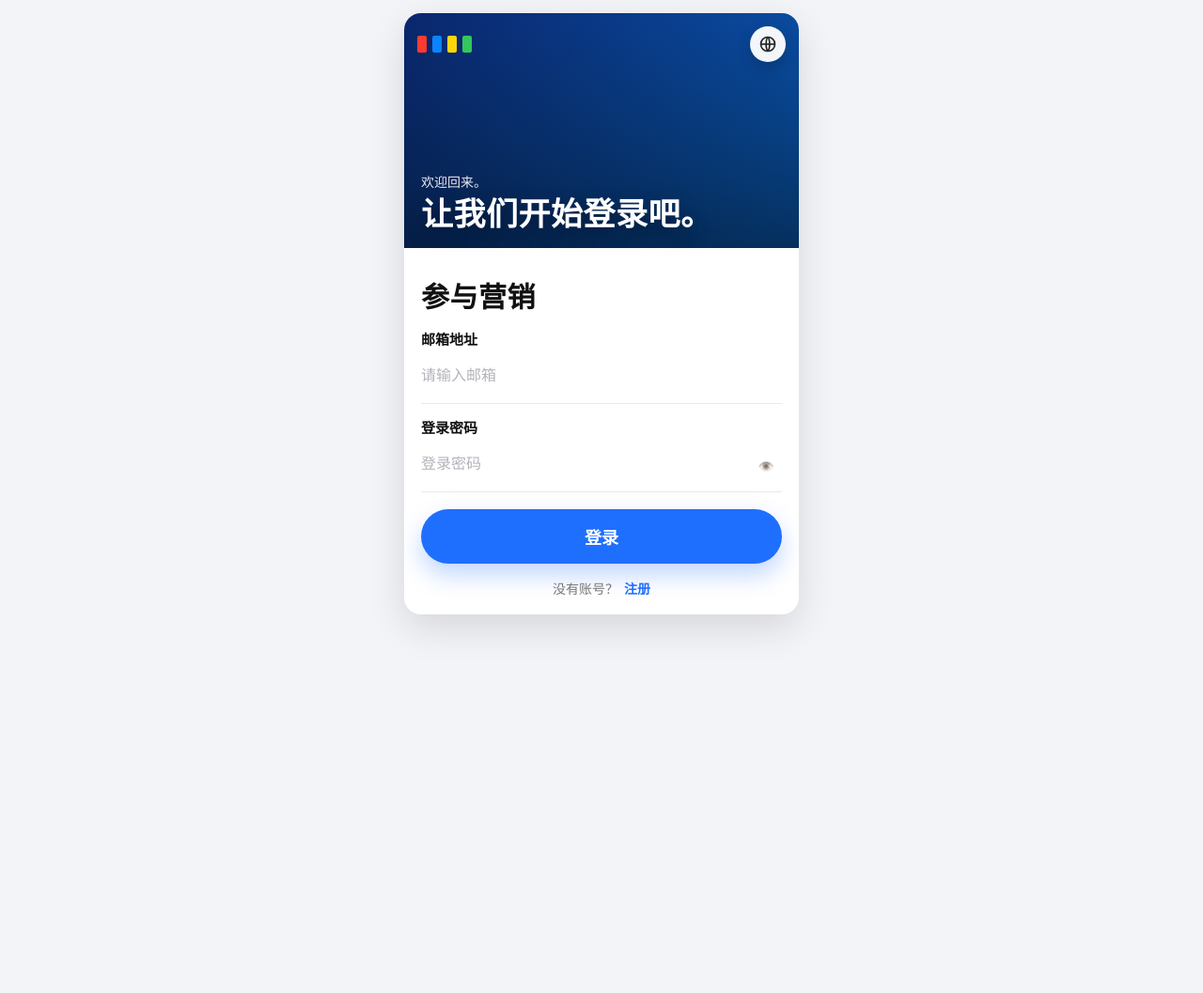
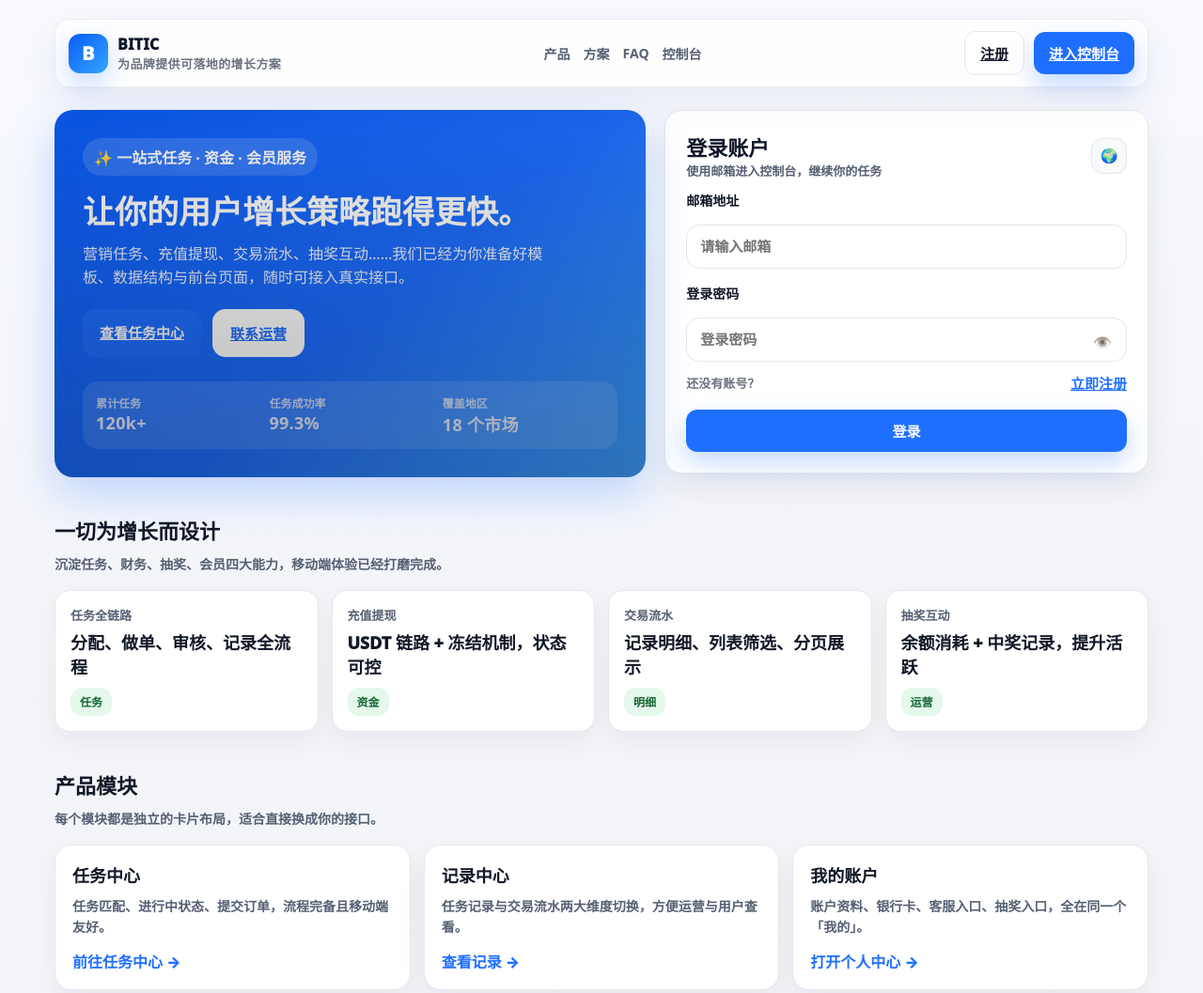
Before and after one commit to ttn3166/shua1, a plain HTML site: page index.html in a window 1280 px wide. Shown: the top 1057 px of the page at 94% size. Before the commit the page ends 800 px from the top, so only its background shows below. Drawn offline with Linux system fonts and the light colour scheme.

Commit message:
Unify tabbar styling and refresh homepage

```diff
--- /dev/null
+++ b/css/home.css
@@ -0,0 +1,153 @@
+:root{
+  --blue:#1f6fff;
+  --dark:#0f172a;
+  --text:#111827;
+  --muted:#566074;
+  --bg:#f5f7fb;
+  --card:#ffffff;
+  --line:#e5e7eb;
+  --accent:#22c55e;
+}
+*
+{box-sizing:border-box;}
+body{
+  margin:0;
+  font-family:system-ui,-apple-system,Segoe UI,Roboto,Helvetica,Arial,"PingFang SC","Microsoft YaHei",sans-serif;
+  background:linear-gradient(180deg,#f7f9ff 0%,#f2f4f8 40%,#f7f9ff 100%);
+  color:var(--text);
+  -webkit-tap-highlight-color: transparent;
+}
+
+.page{max-width:1200px;margin:0 auto;padding:20px 18px 60px;}
+
+.site-header{
+  display:flex;
+  align-items:center;
+  justify-content:space-between;
+  gap:14px;
+  padding:12px 14px;
+  border-radius:16px;
+  background:rgba(255,255,255,.85);
+  border:1px solid rgba(229,231,235,.7);
+  box-shadow:0 14px 40px rgba(15,23,42,.06);
+  position:sticky;
+  top:0;
+  backdrop-filter:blur(12px);
+  -webkit-backdrop-filter:blur(12px);
+  z-index:10;
+}
+.logo{
+  display:flex;
+  align-items:center;
+  gap:10px;
+  font-weight:1000;
+  letter-spacing:.4px;
+  color:var(--dark);
+}
+.logo .mark{
+  width:42px;height:42px;border-radius:12px;
+  background:linear-gradient(135deg,#0b5cf6,#32a6ff);
+  display:grid;place-items:center;
+  color:#fff;font-size:20px;
+  box-shadow:0 10px 26px rgba(31,111,255,.25);
+}
+.nav-links{display:flex;gap:14px;flex-wrap:wrap;align-items:center;}
+.nav-links a{color:var(--muted);text-decoration:none;font-weight:800;font-size:14px;}
+.nav-links a:hover{color:var(--blue);}
+
+.header-actions{display:flex;gap:10px;align-items:center;}
+.btn{border:0;cursor:pointer;font-weight:900;border-radius:12px;padding:12px 16px;font-size:15px;transition:all .2s ease;}
+.btn.primary{background:var(--blue);color:#fff;box-shadow:0 12px 26px rgba(31,111,255,.25);}
+.btn.ghost{background:#fff;border:1px solid var(--line);color:var(--text);}
+.btn.link{background:transparent;color:var(--blue);padding:8px 0;font-weight:900;}
+.btn.primary:active{transform:scale(.99);}
+
+.hero{margin-top:24px;display:grid;grid-template-columns:1.1fr .9fr;gap:20px;align-items:start;}
+.hero-card{background:linear-gradient(140deg,#0b5cf6,#1f6fff 55%,#3fa2ff);color:#fff;border-radius:20px;position:relative;overflow:hidden;min-height:360px;padding:30px;box-shadow:0 18px 46px rgba(31,111,255,.25);}
+.hero-card::after{content:"";position:absolute;inset:0;background:linear-gradient(180deg,rgba(0,0,0,.08),rgba(0,0,0,.28));pointer-events:none;}
+.hero-badge{display:inline-flex;align-items:center;gap:8px;padding:8px 12px;border-radius:999px;background:rgba(255,255,255,.15);backdrop-filter:blur(4px);font-weight:900;}
+.hero-title{margin:18px 0 12px;font-size:34px;line-height:1.2;font-weight:1000;max-width:500px;}
+.hero-sub{margin:0 0 20px;font-size:16px;line-height:1.6;max-width:520px;opacity:.95;}
+.hero-actions{display:flex;gap:12px;flex-wrap:wrap;}
+.hero-actions .btn{padding:14px 18px;border-radius:14px;}
+.hero-actions .btn.secondary{background:#fff;color:var(--blue);border:1px solid rgba(255,255,255,.35);}
+.hero-fig{
+  margin-top:26px;
+  background:rgba(255,255,255,.12);
+  border-radius:16px;
+  padding:14px;
+  display:grid;
+  grid-template-columns:repeat(3,1fr);
+  gap:12px;
+  color:#e8edff;
+  font-weight:900;
+  backdrop-filter:blur(4px);
+}
+.hero-fig .k{font-size:12px;opacity:.85;}
+.hero-fig .v{font-size:18px;letter-spacing:.3px;}
+
+.login-panel{background:var(--card);border-radius:18px;padding:22px;border:1px solid var(--line);box-shadow:0 14px 36px rgba(15,23,42,.08);}
+.login-head{display:flex;align-items:center;justify-content:space-between;gap:12px;margin-bottom:6px;}
+.login-title{margin:0;font-size:22px;font-weight:1000;color:var(--dark);}
+.login-sub{margin:0;color:var(--muted);font-weight:800;font-size:13px;}
+.login-card{display:flex;flex-direction:column;gap:10px;}
+.label{font-weight:900;font-size:14px;margin-top:6px;}
+.field{position:relative;margin-top:6px;}
+.input{width:100%;padding:14px 44px 14px 14px;border-radius:14px;border:1px solid var(--line);outline:none;font-size:15px;font-weight:800;background:#fff;}
+.input:focus{border-color:rgba(31,111,255,.6);box-shadow:0 0 0 4px rgba(31,111,255,.12);}
+.eye{position:absolute;right:8px;top:8px;width:36px;height:36px;border-radius:12px;border:0;background:transparent;cursor:pointer;opacity:.65;font-size:16px;}
+.small-action{display:flex;align-items:center;gap:10px;justify-content:space-between;margin-top:-6px;}
+.msg{display:none;margin-top:6px;color:#d14343;font-weight:800;font-size:13px;line-height:1.5;}
+
+.login-btn{width:100%;}
+.lang-btn{border:1px solid var(--line);background:#f8f9fb;color:var(--text);border-radius:12px;width:38px;height:38px;display:grid;place-items:center;cursor:pointer;font-size:15px;}
+
+.section{margin-top:40px;}
+.section-title{margin:0 0 10px;font-size:22px;font-weight:1000;}
+.section-sub{margin:0 0 18px;font-size:14px;color:var(--muted);font-weight:800;}
+
+.feature-grid{display:grid;grid-template-columns:repeat(auto-fit,minmax(220px,1fr));gap:14px;}
+.tile{padding:16px;border-radius:16px;border:1px solid var(--line);background:var(--card);box-shadow:0 10px 26px rgba(15,23,42,.05);}
+.tile .k{font-size:13px;color:var(--muted);font-weight:800;}
+.tile .v{margin-top:6px;font-size:18px;font-weight:1000;}
+.tile .tag{display:inline-flex;padding:6px 10px;border-radius:12px;background:rgba(34,197,94,.12);color:#166534;font-weight:900;font-size:12px;margin-top:10px;}
+
+.cards{display:grid;grid-template-columns:repeat(auto-fit,minmax(260px,1fr));gap:14px;}
+.card{padding:18px;border-radius:18px;background:var(--card);border:1px solid var(--line);box-shadow:0 12px 30px rgba(15,23,42,.06);}
+.card h3{margin:0 0 10px;font-size:18px;}
+.card p{margin:0;color:var(--muted);line-height:1.6;font-weight:800;font-size:14px;}
+.card .cta-link{display:inline-flex;align-items:center;gap:8px;margin-top:12px;color:var(--blue);text-decoration:none;font-weight:900;}
+
+.product-grid{display:grid;grid-template-columns:repeat(auto-fit,minmax(240px,1fr));gap:14px;}
+.product{padding:16px;border-radius:16px;border:1px solid var(--line);background:#0f172a;color:#e5edff;box-shadow:0 18px 32px rgba(15,23,42,.25);}
+.product h4{margin:0;font-size:16px;}
+.product p{margin:8px 0 10px;color:#cbd5f5;font-weight:800;line-height:1.6;}
+.product .btn{width:100%;border:1px solid rgba(255,255,255,.3);color:#fff;background:rgba(255,255,255,.08);}
+.product .meta{display:flex;justify-content:space-between;font-weight:900;font-size:12px;opacity:.9;}
+
+.cta-band{margin-top:36px;padding:26px;border-radius:18px;background:linear-gradient(120deg,#0b5cf6,#1f6fff 55%,#32a6ff);color:#fff;display:grid;grid-template-columns:1.5fr .8fr;align-items:center;gap:16px;box-shadow:0 16px 38px rgba(31,111,255,.25);}
+.cta-band h3{margin:0;font-size:24px;font-weight:1000;}
+.cta-band p{margin:10px 0 0;font-weight:800;line-height:1.6;opacity:.92;}
+.cta-band .btn{width:fit-content;}
+
+.faq{display:grid;grid-template-columns:repeat(auto-fit,minmax(260px,1fr));gap:14px;}
+.faq .item{padding:16px;border-radius:16px;border:1px solid var(--line);background:var(--card);box-shadow:0 10px 24px rgba(15,23,42,.05);}
+.faq .q{margin:0 0 8px;font-weight:1000;font-size:16px;}
+.faq .a{margin:0;color:var(--muted);font-weight:800;line-height:1.6;}
+
+.footer{margin-top:40px;text-align:center;color:var(--muted);font-weight:800;font-size:13px;}
+.footer a{color:var(--blue);font-weight:900;text-decoration:none;}
+
+@media (max-width:960px){
+  .hero{grid-template-columns:1fr;}
+  .hero-card{min-height:320px;}
+  .site-header{flex-wrap:wrap;}
+}
+@media (max-width:640px){
+  .page{padding:16px 14px 40px;}
+  .hero-card{padding:22px;}
+  .hero-title{font-size:28px;}
+  .hero-fig{grid-template-columns:repeat(2,1fr);}
+  .cta-band{grid-template-columns:1fr;}
+  .nav-links{justify-content:flex-start;gap:10px;}
+}
--- a/css/nav.css
+++ b/css/nav.css
@@ -3,39 +3,44 @@
   --nav-text:#111827;
   --nav-muted:#667085;
   --nav-line:#e7e7ee;
+  --tabbar-height:86px;
 }
 
-/* 给页面底部留出空间，避免被 tabbar 挡住 */
-.pagePadBottom{height:86px}
+/* 给页面底部留出空间，避免被 tabbar 挡住（含安全区） */
+.pagePadBottom{height:calc(var(--tabbar-height) + env(safe-area-inset-bottom, 0px))}
 
-/* 统一 tabbar（用 !important 防止被 tasks/me 等页面覆盖成深色或缩小） */
+/* 统一 tabbar（用 !important 防止被覆盖） */
 .tabbar{
   position:fixed !important;
   left:0 !important; right:0 !important; bottom:0 !important;
   z-index:9999 !important;
 
-  height:72px !important;
-  padding:10px 12px calc(10px + env(safe-area-inset-bottom, 0px)) !important;
+  min-height:var(--tabbar-height) !important;
+  padding:12px 14px calc(12px + env(safe-area-inset-bottom, 0px)) !important;
 
-  background:rgba(255,255,255,.94) !important;
+  background:rgba(255,255,255,.96) !important;
   border-top:1px solid var(--nav-line) !important;
   box-shadow:0 -12px 30px rgba(16,24,40,.10) !important;
   backdrop-filter: blur(12px);
   -webkit-backdrop-filter: blur(12px);
+
+  touch-action:manipulation !important;
+  pointer-events:auto !important;
 }
 
 .tabbar .tabs{
-  max-width:460px !important;
+  max-width:520px !important;
   margin:0 auto !important;
-  height:52px !important;
+  min-height:52px !important;
 
   display:grid !important;
   grid-template-columns:repeat(4, 1fr) !important;
-  gap:6px !important;
+  gap:8px !important;
   align-items:center !important;
 }
 
 .tabbar .tab{
+  position:relative !important;
   appearance:none !important;
   -webkit-appearance:none !important;
 
@@ -47,14 +52,15 @@
   flex-direction:column !important;
   align-items:center !important;
   justify-content:center !important;
+  gap:4px !important;
 
   height:52px !important;
   border-radius:16px !important;
-  padding:6px 0 !important;
+  padding:8px 0 !important;
 
   color:var(--nav-muted) !important;
   font-weight:800 !important;
-  font-size:12px !important;
+  font-size:13px !important;
   line-height:1.1 !important;
 
   user-select:none !important;
@@ -64,7 +70,6 @@
 .tabbar .tab .ico{
   font-size:22px !important;
   line-height:1 !important;
-  margin-bottom:4px !important;
 }
 
 .tabbar .tab span{
@@ -75,6 +80,20 @@
 .tabbar .tab.active{
   color:var(--nav-blue) !important;
   background:rgba(31,111,255,.10) !important;
+  box-shadow:inset 0 0 0 1.5px rgba(31,111,255,.18) !important;
+}
+
+.tabbar .tab.active::after{
+  content:"" !important;
+  position:absolute !important;
+  left:50% !important;
+  bottom:6px !important;
+  transform:translateX(-50%) !important;
+
+  width:8px !important;
+  height:8px !important;
+  border-radius:999px !important;
+  background:var(--nav-blue) !important;
 }
 
 .tabbar .tab:active{
--- a/index.html
+++ b/index.html
@@ -3,212 +3,168 @@
 <head>
   <meta charset="utf-8" />
   <meta name="viewport" content="width=device-width,initial-scale=1,maximum-scale=1" />
-  <title>登录</title>
-  <style>
-    :root{
-      --blue:#1f6fff;
-      --text:#111;
-      --muted:#666;
-      --line:#e9e9ee;
-      --card:#fff;
-      --bg:#f3f4f7;
-      --danger:#e53935;
-    }
-    *{box-sizing:border-box}
-    body{
-      margin:0;
-      font-family:system-ui,-apple-system,Segoe UI,Roboto,Helvetica,Arial,"PingFang SC","Microsoft YaHei",sans-serif;
-      background:var(--bg);
-      color:var(--text);
-      display:flex;
-      justify-content:center;
-      padding:14px;
-      -webkit-tap-highlight-color: transparent;
-    }
-    .phone{
-      width:420px;
-      max-width:100%;
-      background:var(--card);
-      border-radius:18px;
-      overflow:hidden;
-      box-shadow:0 14px 40px rgba(0,0,0,.12);
-    }
+  <title>BITIC · 任务营销平台</title>
+  <link rel="stylesheet" href="./css/home.css?v=1" />
+</head>
+<body>
+  <div class="page">
+    <header class="site-header">
+      <div class="logo">
+        <div class="mark">B</div>
+        <div>
+          <div>BITIC</div>
+          <div style="color:#6b7280;font-weight:800;font-size:13px">为品牌提供可落地的增长方案</div>
+        </div>
+      </div>
 
-    /* 顶部大图 */
-    .hero{
-      position:relative;
-      height:250px;
-      background:
-        linear-gradient(180deg, rgba(0,0,0,.10), rgba(0,0,0,.55)),
-        url("./assets/hero.jpg") center/cover no-repeat,
-        linear-gradient(135deg,#0b2b7a,#0b6bd3);
-    }
-    .hero-top{
-      position:absolute;
-      top:14px; left:14px; right:14px;
-      display:flex;
-      align-items:center;
-      justify-content:space-between;
-    }
-    .dots{display:flex; gap:6px}
-    .dot{width:10px;height:18px;border-radius:2px}
-    .dot.r{background:#ff3b30}
-    .dot.b{background:#0a84ff}
-    .dot.y{background:#ffd60a}
-    .dot.g{background:#34c759}
-    .lang{
-      width:38px;height:38px;border-radius:999px;
-      border:0; cursor:pointer;
-      display:grid; place-items:center;
-      background:rgba(255,255,255,.95);
-      box-shadow:0 6px 16px rgba(0,0,0,.18);
-    }
-    .lang svg{width:20px;height:20px;opacity:.85}
+      <nav class="nav-links" aria-label="主导航">
+        <a href="#products">产品</a>
+        <a href="#modules">方案</a>
+        <a href="#faq">FAQ</a>
+        <a href="./dashboard.html">控制台</a>
+      </nav>
 
-    .hero-text{
-      position:absolute;
-      left:18px; right:18px;
-      bottom:18px;
-      color:#fff;
-    }
-    .hero-text .small{opacity:.9; font-size:14px; margin-bottom:6px}
-    .hero-text .big{
-      font-size:34px;
-      font-weight:900;
-      letter-spacing:.5px;
-      line-height:1.1;
-      text-shadow:0 8px 20px rgba(0,0,0,.35);
-    }
+      <div class="header-actions">
+        <a class="btn ghost" href="./register.html">注册</a>
+        <a class="btn primary" href="./dashboard.html">进入控制台</a>
+      </div>
+    </header>
 
-    /* 表单区 */
-    .content{padding:18px}
-    h2{margin:10px 0 12px; font-size:30px; letter-spacing:.5px}
-    .tips{
-      margin:0 0 12px;
-      color:var(--muted);
-      font-size:13px;
-    }
-    label{
-      display:block;
-      margin-top:14px;
-      font-size:15px;
-      font-weight:800;
-    }
-    .field{
-      position:relative;
-      margin-top:10px;
-      padding-bottom:10px;
-      border-bottom:1px solid var(--line);
-    }
-    input{
-      width:100%;
-      border:0;
-      outline:none;
-      font-size:16px;
-      padding:10px 38px 10px 0;
-      background:transparent;
-    }
-    input::placeholder{color:#b3b3bb}
-    .eye{
-      position:absolute;
-      right:0; top:4px;
-      width:34px; height:34px;
-      border:0; background:transparent;
-      cursor:pointer;
-      opacity:.65;
-    }
+    <main>
+      <section class="hero">
+        <div class="hero-card">
+          <div class="hero-badge">✨ 一站式任务 · 资金 · 会员服务</div>
+          <h1 class="hero-title">让你的用户增长策略跑得更快。</h1>
+          <p class="hero-sub">
+            营销任务、充值提现、交易流水、抽奖互动……我们已经为你准备好模板、数据结构与前台页面，随时可接入真实接口。
+          </p>
+          <div class="hero-actions">
+            <a class="btn primary" href="./tasks.html">查看任务中心</a>
+            <a class="btn secondary" href="./contact.html">联系运营</a>
+          </div>
 
-    .btn{
-      margin-top:18px;
-      width:100%;
-      border:0;
-      border-radius:999px;
-      padding:16px 18px;
-      font-size:18px;
-      font-weight:900;
-      cursor:pointer;
-      background:var(--blue);
-      color:#fff;
-      box-shadow:0 12px 26px rgba(31,111,255,.28);
-    }
-    .btn:active{transform:scale(.99)}
-    .btn[disabled]{opacity:.55;cursor:not-allowed;transform:none}
-
-    .msg{
-      margin-top:12px;
-      color:var(--danger);
-      font-size:13px;
-      display:none;
-      line-height:1.5;
-    }
-
-    .foot{
-      margin-top:16px;
-      text-align:center;
-      color:#777;
-      font-size:14px;
-    }
-    .foot a{
-      color:var(--blue);
-      text-decoration:none;
-      font-weight:800;
-      margin-left:6px;
-    }
-  </style>
-</head>
-
-<body>
-  <div class="phone">
-    <div class="hero">
-      <div class="hero-top">
-        <div class="dots" aria-hidden="true">
-          <div class="dot r"></div>
-          <div class="dot b"></div>
-          <div class="dot y"></div>
-          <div class="dot g"></div>
+          <div class="hero-fig">
+            <div><div class="k">累计任务</div><div class="v">120k+</div></div>
+            <div><div class="k">任务成功率</div><div class="v">99.3%</div></div>
+            <div><div class="k">覆盖地区</div><div class="v">18 个市场</div></div>
+          </div>
         </div>
 
-        <button type="button" class="lang" id="langBtn" title="语言">
-          <svg viewBox="0 0 24 24" fill="none">
-            <path d="M12 21a9 9 0 1 0 0-18 9 9 0 0 0 0 18Z" stroke="currentColor" stroke-width="2"/>
-            <path d="M3 12h18" stroke="currentColor" stroke-width="2"/>
-            <path d="M12 3c3 3 3 15 0 18" stroke="currentColor" stroke-width="2"/>
-            <path d="M12 3c-3 3-3 15 0 18" stroke="currentColor" stroke-width="2"/>
-          </svg>
-        </button>
-      </div>
+        <div class="login-panel">
+          <div class="login-head">
+            <div>
+              <h2 class="login-title">登录账户</h2>
+              <p class="login-sub">使用邮箱进入控制台，继续你的任务</p>
+            </div>
+            <button type="button" class="lang-btn" id="langBtn" title="语言">🌍</button>
+          </div>
 
-      <div class="hero-text">
-        <div class="small">欢迎回来。</div>
-        <div class="big">让我们开始登录吧。</div>
-      </div>
-    </div>
+          <form id="loginForm" class="login-card">
+            <label class="label" for="email">邮箱地址</label>
+            <div class="field">
+              <input id="email" class="input" type="email" placeholder="请输入邮箱" autocomplete="username" />
+            </div>
 
-    <div class="content">
-      <h2>参与营销</h2>
+            <label class="label" for="pwd">登录密码</label>
+            <div class="field">
+              <input id="pwd" class="input" type="password" placeholder="登录密码" autocomplete="current-password" />
+              <button type="button" class="eye" id="togglePwd" title="显示/隐藏密码">👁️</button>
+            </div>
 
-      <form id="loginForm">
-        <label>邮箱地址</label>
-        <div class="field">
-          <input id="email" type="email" placeholder="请输入邮箱" autocomplete="username" />
+            <div class="small-action">
+              <span style="color:#6b7280;font-weight:800;font-size:13px">还没有账号？</span>
+              <a class="btn link" id="regBtn" href="./register.html">立即注册</a>
+            </div>
+
+            <button class="btn primary login-btn" id="loginBtn" type="submit">登录</button>
+            <div class="msg" id="msg"></div>
+          </form>
         </div>
+      </section>
 
-        <label>登录密码</label>
-        <div class="field">
-          <input id="pwd" type="password" placeholder="登录密码" autocomplete="current-password" />
-          <button type="button" class="eye" id="togglePwd" title="显示/隐藏密码">👁️</button>
+      <section class="section">
+        <h2 class="section-title">一切为增长而设计</h2>
+        <p class="section-sub">沉淀任务、财务、抽奖、会员四大能力，移动端体验已经打磨完成。</p>
+        <div class="feature-grid">
+          <div class="tile"><div class="k">任务全链路</div><div class="v">分配、做单、审核、记录全流程</div><div class="tag">任务</div></div>
+          <div class="tile"><div class="k">充值提现</div><div class="v">USDT 链路 + 冻结机制，状态可控</div><div class="tag">资金</div></div>
+          <div class="tile"><div class="k">交易流水</div><div class="v">记录明细、列表筛选、分页展示</div><div class="tag">明细</div></div>
+          <div class="tile"><div class="k">抽奖互动</div><div class="v">余额消耗 + 中奖记录，提升活跃</div><div class="tag">运营</div></div>
         </div>
+      </section>
 
-        <button class="btn" id="loginBtn" type="submit">登录</button>
-        <div class="msg" id="msg"></div>
-      </form>
+      <section class="section" id="modules">
+        <h2 class="section-title">产品模块</h2>
+        <p class="section-sub">每个模块都是独立的卡片布局，适合直接换成你的接口。</p>
+        <div class="cards">
+          <div class="card">
+            <h3>任务中心</h3>
+            <p>任务匹配、进行中状态、提交订单，流程完备且移动端友好。</p>
+            <a class="cta-link" href="./tasks.html">前往任务中心 →</a>
+          </div>
+          <div class="card">
+            <h3>记录中心</h3>
+            <p>任务记录与交易流水两大维度切换，方便运营与用户查看。</p>
+            <a class="cta-link" href="./records.html">查看记录 →</a>
+          </div>
+          <div class="card">
+            <h3>我的账户</h3>
+            <p>账户资料、银行卡、客服入口、抽奖入口，全在同一个「我的」。</p>
+            <a class="cta-link" href="./me.html">打开个人中心 →</a>
+          </div>
+        </div>
+      </section>
 
-      <div class="foot">
-        没有账号？<a href="./register.html" id="regBtn">注册</a>
-      </div>
-    </div>
+      <section class="section" id="products">
+        <h2 class="section-title">场景模板</h2>
+        <p class="section-sub">精选组件示例，方便你替换成自己的业务文案与数据。</p>
+        <div class="product-grid">
+          <div class="product">
+            <h4>充值 / 提现</h4>
+            <p>支持多链类型、TxHash 填写与状态追踪，包含最近 20 条记录。</p>
+            <div class="meta"><span>资金流</span><span>安全校验</span></div>
+            <a class="btn" href="./deposit.html">立即体验</a>
+          </div>
+          <div class="product">
+            <h4>交易明细</h4>
+            <p>列表式流水 + 详情展开，适配深色卡片与可点击行。</p>
+            <div class="meta"><span>交易</span><span>统计</span></div>
+            <a class="btn" href="./transactions.html">查看明细</a>
+          </div>
+          <div class="product">
+            <h4>幸运抽奖</h4>
+            <p>余额消耗 + 中奖概率示例，结果同步写入交易明细。</p>
+            <div class="meta"><span>互动</span><span>增长</span></div>
+            <a class="btn" href="./lottery.html">开始抽奖</a>
+          </div>
+        </div>
+      </section>
+
+      <section class="cta-band">
+        <div>
+          <h3>准备好让增长跑起来了吗？</h3>
+          <p>控制台、任务、财务、记录全部现成。接入你的 API，即刻上线。</p>
+        </div>
+        <div style="display:flex;gap:10px;justify-content:flex-end;flex-wrap:wrap;">
+          <a class="btn ghost" href="./dashboard.html">预览控制台</a>
+          <a class="btn primary" href="./register.html">注册并体验</a>
+        </div>
+      </section>
+
+      <section class="section" id="faq">
+        <h2 class="section-title">常见问题</h2>
+        <p class="section-sub">你可以直接替换问答文案，作为帮助中心的雏形。</p>
+        <div class="faq">
+          <div class="item"><div class="q">如何接入真实数据？</div><div class="a">在对应页面的 JS 中替换接口请求即可。所有 dom id 已经预留。</div></div>
+          <div class="item"><div class="q">可以直接上线移动端吗？</div><div class="a">布局已经适配小屏与安全区，底部导航统一使用 nav.css + nav.js。</div></div>
+          <div class="item"><div class="q">登录信息存在哪里？</div><div class="a">示例环境使用 localStorage。接入你的鉴权接口后可替换为真实 token。</div></div>
+        </div>
+      </section>
+    </main>
+
+    <footer class="footer">© 2024 BITIC · 你的下一次增长，从这里开始。</footer>
   </div>
 
-<script src="./js/login.js" defer></script>
+  <script src="./js/login.js" defer></script>
 </body>
 </html>
```
Also changed, not shown: css/app.css (+1 -40 lines), dashboard.html (+13 -2 lines), deposit.html (+1 -4 lines), lottery.html (+10 -6 lines), me.html (+1 -4 lines), records.html (+1 -1 lines), task-do.html (+6 -6 lines), tasks.html (+1 -1 lines), transactions.html (+1 -1 lines), withdraw.html (+1 -4 lines).
